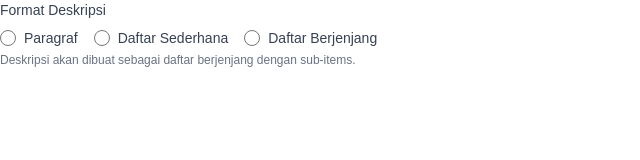
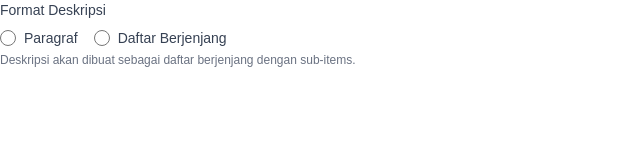
Before and after one commit to reykialmadani/cms-abdibank, a Next.js app: page /admins/component/DescriptionFormatSelector in a window 1280 px wide. Shown: the top 160 px of the page, without its empty margins (0-640 px from the left). Built offline with nearby package versions, Linux system fonts and the light colour scheme.

Commit message:
BE: mengahpus fungsi deskripsi list

```diff
--- a/src/pages/admins/component/DescriptionFormatSelector.tsx
+++ b/src/pages/admins/component/DescriptionFormatSelector.tsx
@@ -1,9 +1,8 @@
-// components/content/DescriptionFormatSelector.tsx
 import React from "react";
 
 interface DescriptionFormatSelectorProps {
-  descriptionFormat: "paragraph" | "simple-list" | "nested-list";
-  setDescriptionFormat: (format: "paragraph" | "simple-list" | "nested-list") => void;
+  descriptionFormat: "paragraph" | "nested-list";
+  setDescriptionFormat: (format: "paragraph" | "nested-list") => void;
 }
 
 const DescriptionFormatSelector: React.FC<DescriptionFormatSelectorProps> = ({
@@ -35,23 +34,6 @@ const DescriptionFormatSelector: React.FC<DescriptionFormatSelectorProps> = ({
         </div>
         <div className="flex items-center">
           <input
-            id="format-simple-list"
-            name="description-format"
-            type="radio"
-            value="simple-list"
-            checked={descriptionFormat === "simple-list"}
-            onChange={() => setDescriptionFormat("simple-list")}
-            className="focus:ring-blue-500 h-4 w-4 text-blue-600 border-gray-300"
-          />
-          <label
-            htmlFor="format-simple-list"
-            className="ml-2 block text-sm text-gray-700"
-          >
-            Daftar Sederhana
-          </label>
-        </div>
-        <div className="flex items-center">
-          <input
             id="format-nested-list"
             name="description-format"
             type="radio"
@@ -71,8 +53,6 @@ const DescriptionFormatSelector: React.FC<DescriptionFormatSelectorProps> = ({
       <p className="mt-1 text-xs text-gray-500">
         {descriptionFormat === "paragraph"
           ? "Deskripsi akan ditampilkan sebagai paragraf teks."
-          : descriptionFormat === "simple-list"
-          ? "Deskripsi akan diubah menjadi daftar. Pisahkan point dengan baris baru."
           : "Deskripsi akan dibuat sebagai daftar berjenjang dengan sub-items."}
       </p>
     </div>
--- a/src/pages/admins/content/create.tsx
+++ b/src/pages/admins/content/create.tsx
@@ -1,8 +1,7 @@
-// pages/admins/content/create.tsx
 import { useState, useEffect, FormEvent } from "react";
 import Head from "next/head";
 import { useRouter } from "next/router";
-import axios from "axios";
+import axios, { AxiosResponse } from "axios"; // Import AxiosResponse type
 import AdminLayout from "@/pages/admins/component/AdminLayout";
 import SubMenuSelector from "@/pages/admins/component/SubMenuSelector";
 import TitleInput from "@/pages/admins/component/TitleInput";
@@ -19,9 +18,7 @@ export default function CreateContent() {
   // State for form inputs
   const [title, setTitle] = useState<string>("");
   const [description, setDescription] = useState<string>("");
-  const [descriptionFormat, setDescriptionFormat] = useState<
-    "paragraph" | "simple-list" | "nested-list"
-  >("paragraph");
+  const [descriptionFormat, setDescriptionFormat] = useState<"paragraph" | "nested-list">("paragraph");
   const [requiredDocuments, setRequiredDocuments] = useState<string>("");
   const [selectedSubMenu, setSelectedSubMenu] = useState<number | null>(null);
   const [thumbnail, setThumbnail] = useState<File | null>(null);
@@ -29,9 +26,7 @@ export default function CreateContent() {
   const [status, setStatus] = useState<boolean>(true);
 
   // State for nested list
-  const [listItems, setListItems] = useState<ListItem[]>([
-    { id: "1", text: "", level: 1, children: [] },
-  ]);
+  const [listItems, setListItems] = useState<ListItem[]>([{ id: "1", text: "", level: 1, children: [] }]);
   const [currentListId, setCurrentListId] = useState<number>(2);
 
   // State for preview
@@ -58,11 +53,11 @@ export default function CreateContent() {
           return;
         }
 
-        const response = await axios.get("/api/subMenu", {
+        const response: AxiosResponse<{ data: { id: number; sub_menu_name: string }[] }> = await axios.get("/api/subMenu", {
           headers: { Authorization: `Bearer ${token}` },
         });
 
-        const options = response.data.data.map((subMenu: any) => ({
+        const options = response.data.data.map((subMenu) => ({
           id: subMenu.id,
           name: subMenu.sub_menu_name,
         }));
@@ -166,7 +161,7 @@ export default function CreateContent() {
 
       if (!thumbnail) {
         // If no thumbnail, send JSON only
-        const response = await axios.post("/api/content", jsonData, {
+        await axios.post("/api/content", jsonData, {
           headers: {
             Authorization: `Bearer ${token}`,
             "Content-Type": "application/json",
@@ -184,7 +179,7 @@ export default function CreateContent() {
         hybridFormData.append("thumbnail", thumbnail);
         hybridFormData.append("data", JSON.stringify(jsonData));
 
-        const response = await axios.post("/api/content", hybridFormData, {
+        await axios.post("/api/content", hybridFormData, {
           headers: {
             Authorization: `Bearer ${token}`,
           },
```
